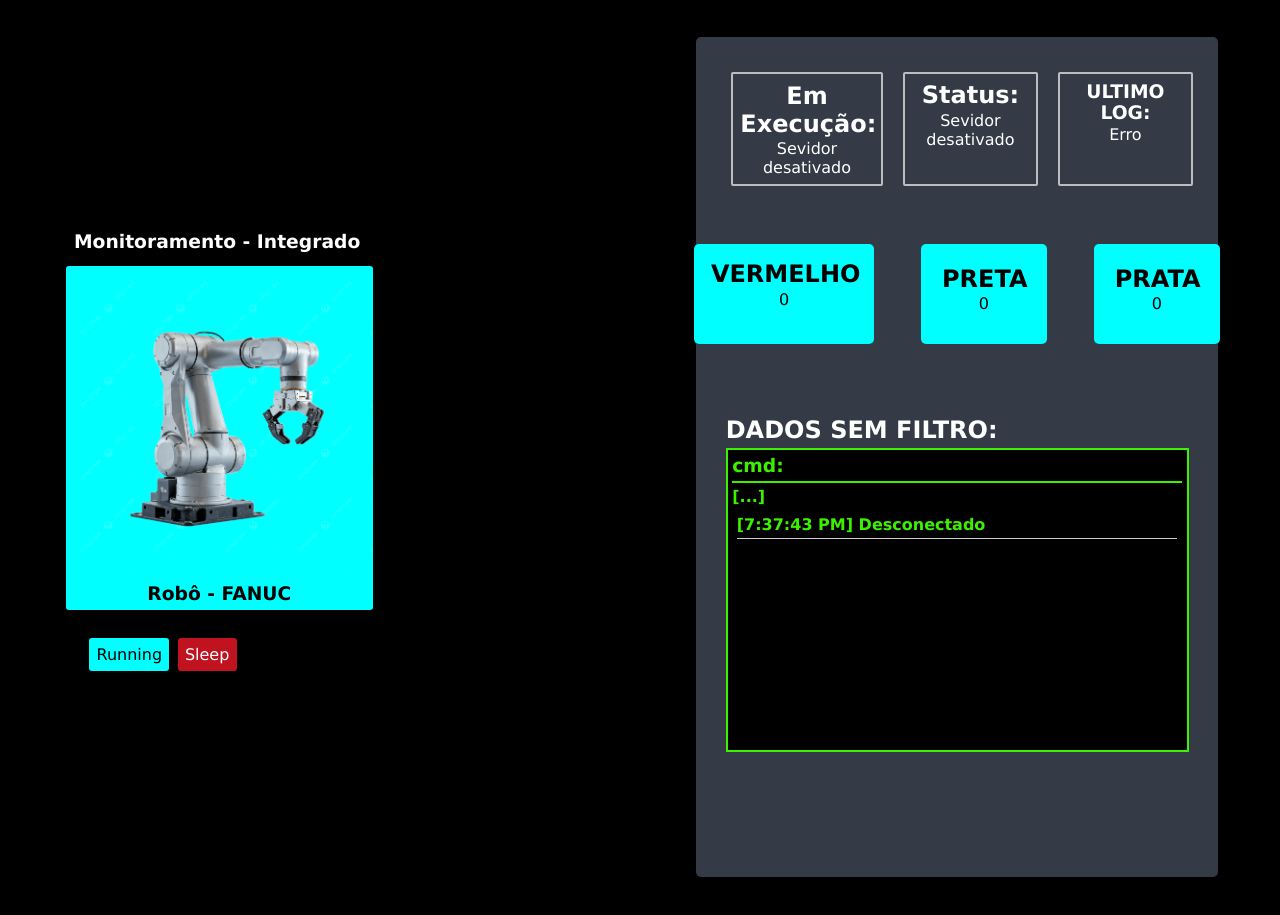
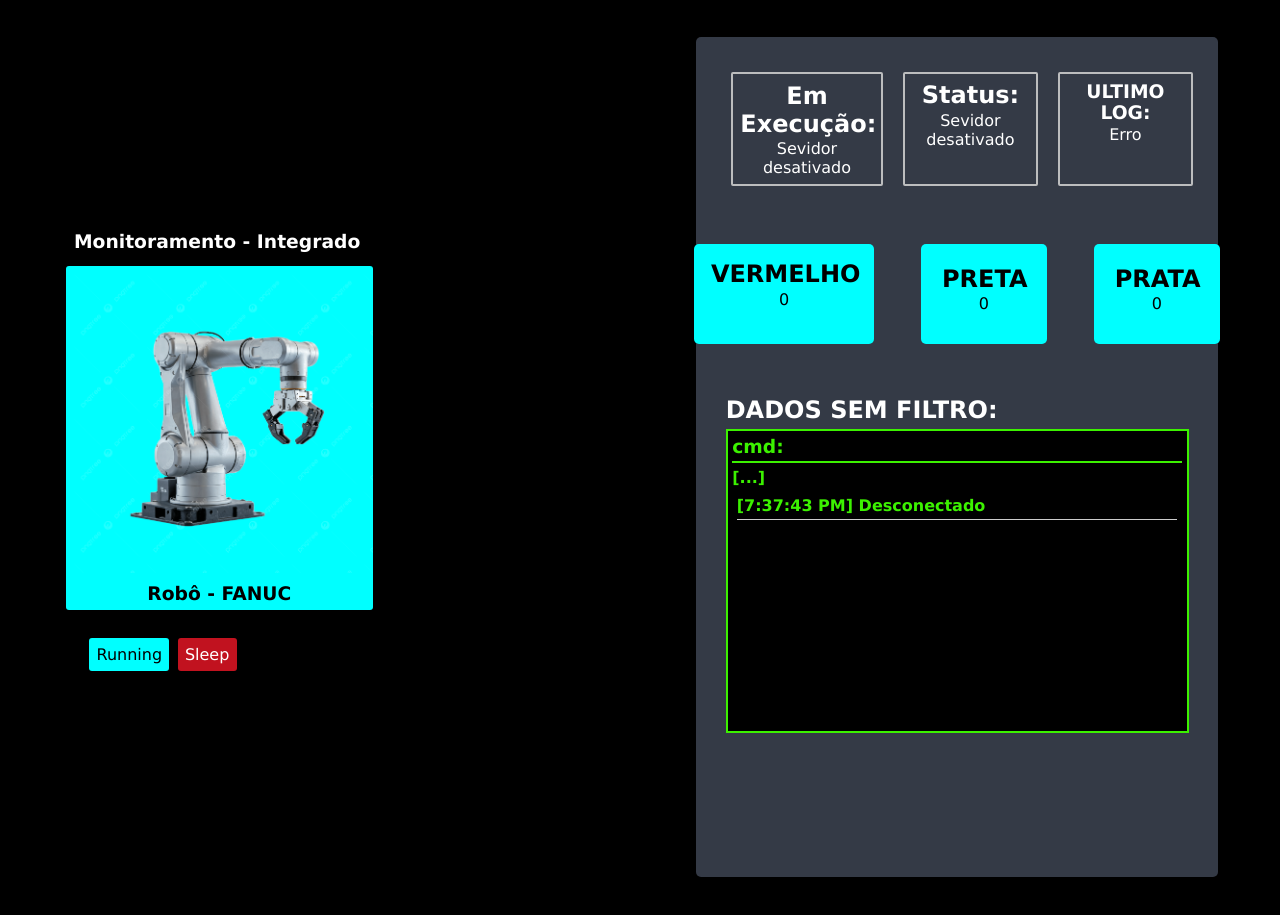
Before and after one commit to Mosisem/_FANUC, a plain HTML site: page interface/index.html in a window 1280 px wide. Drawn offline with Linux system fonts and the light colour scheme; no server answers.

Commit message:
Add files via upload

```diff
--- a/interface/style.css
+++ b/interface/style.css
@@ -160,7 +160,7 @@ body{
 }
 
 #dados_puros{
-    margin-top: 10%;
+    margin-top: 6%;
 }
 
 #dados_puros h2{
```
